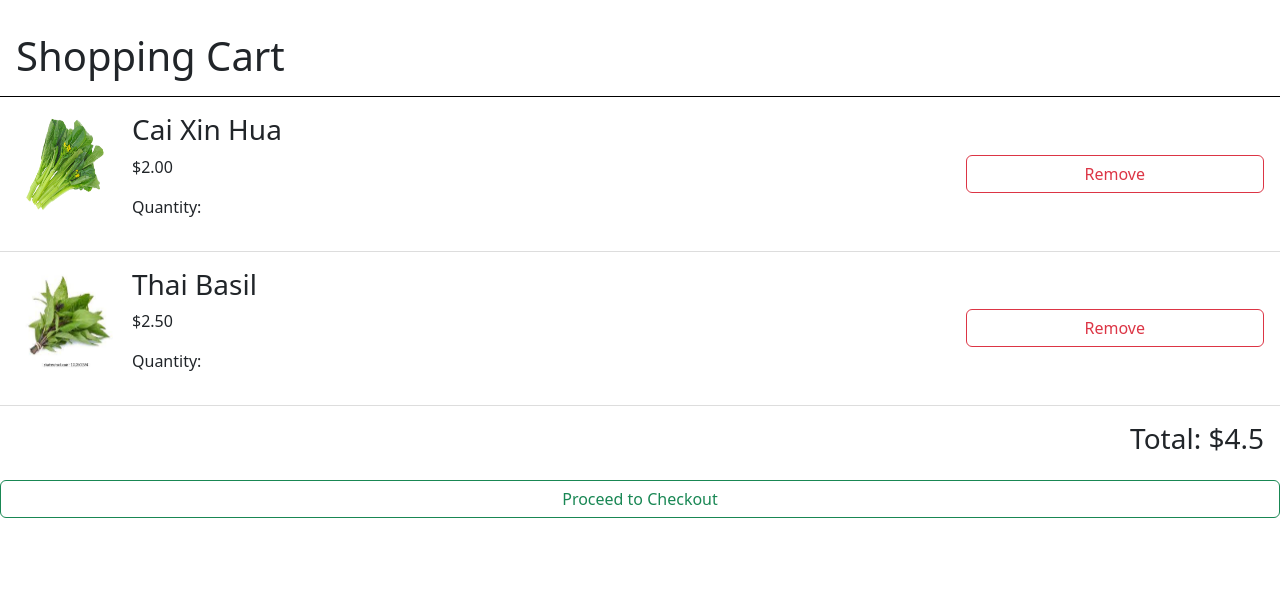
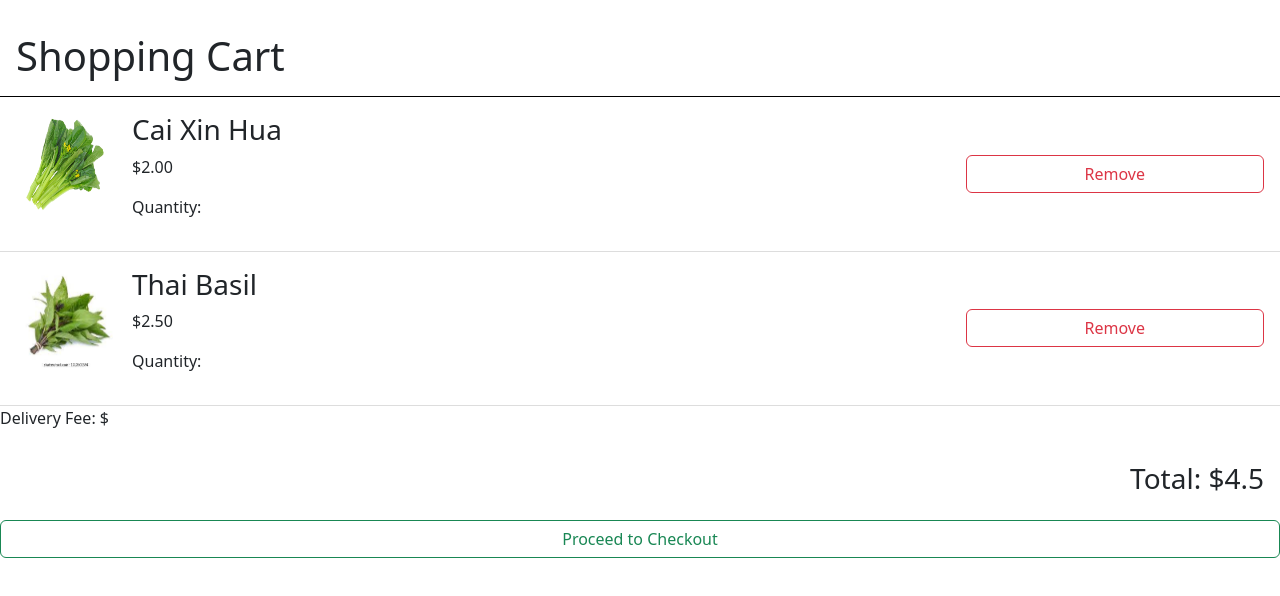
Before and after one commit to tanyipeng834/FreshGO, a Vue app in the folder client/: page /cart in a window 1280 px wide. Shown: the top 596 px of the page. Built offline with nearby package versions, Linux system fonts and the light colour scheme.

Commit message:
Update CartPage.vue

```diff
--- a/client/src/views/CustomerUI/CartPage.vue
+++ b/client/src/views/CustomerUI/CartPage.vue
@@ -9,6 +9,10 @@
           <p>Quantity: </p>
         </div>
         <button class="btn btn-outline-danger" id="remove-button">Remove</button>
+      </div>
+      <!--Add delivery Fee based on distance-->
+      <div>
+        <p>Delivery Fee: $</p>
       </div>
       <h3 id="total-price">Total: ${{ totalPrice }}</h3>
       <button class="btn btn-outline-success" id="checkout-button">Proceed to Checkout</button>
```
